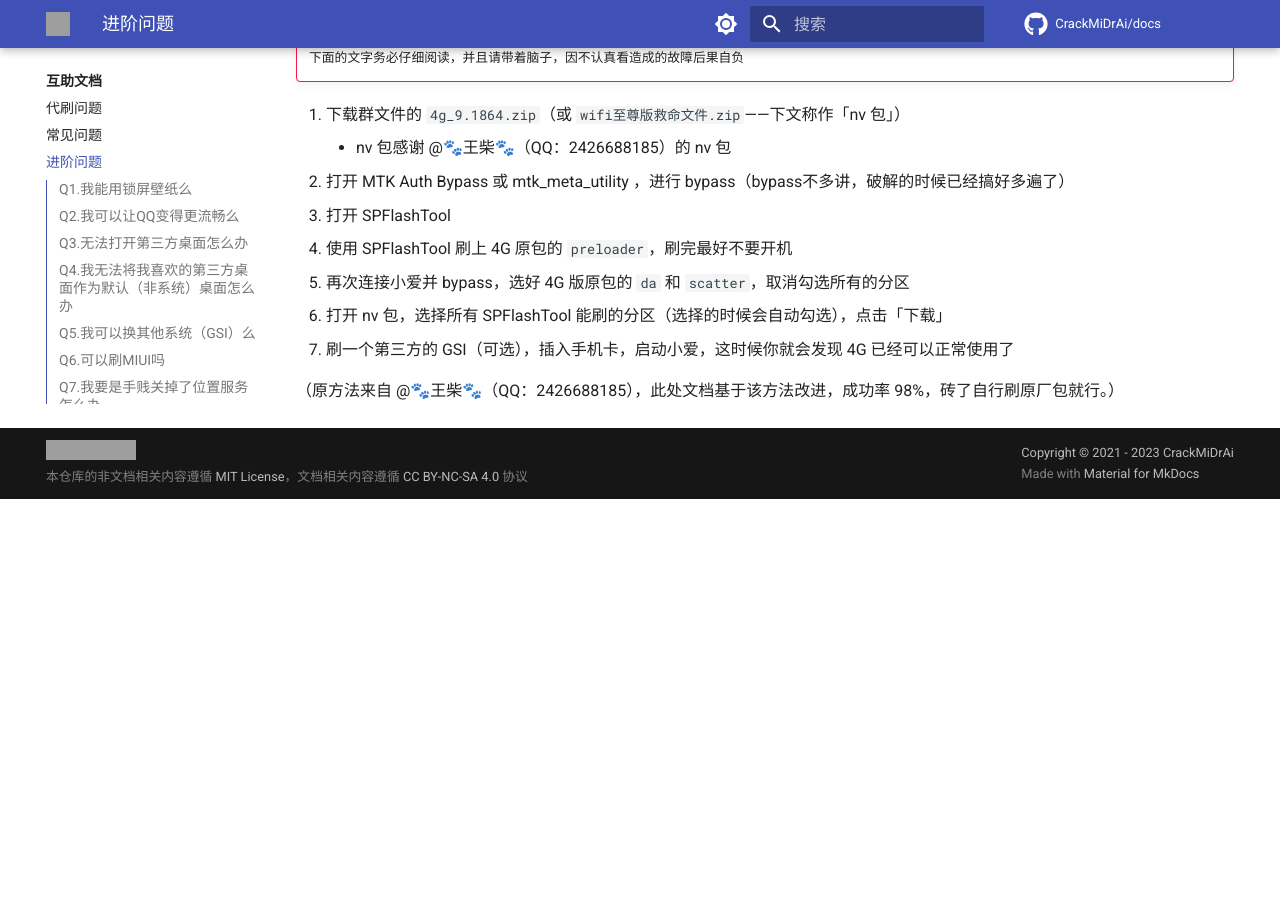
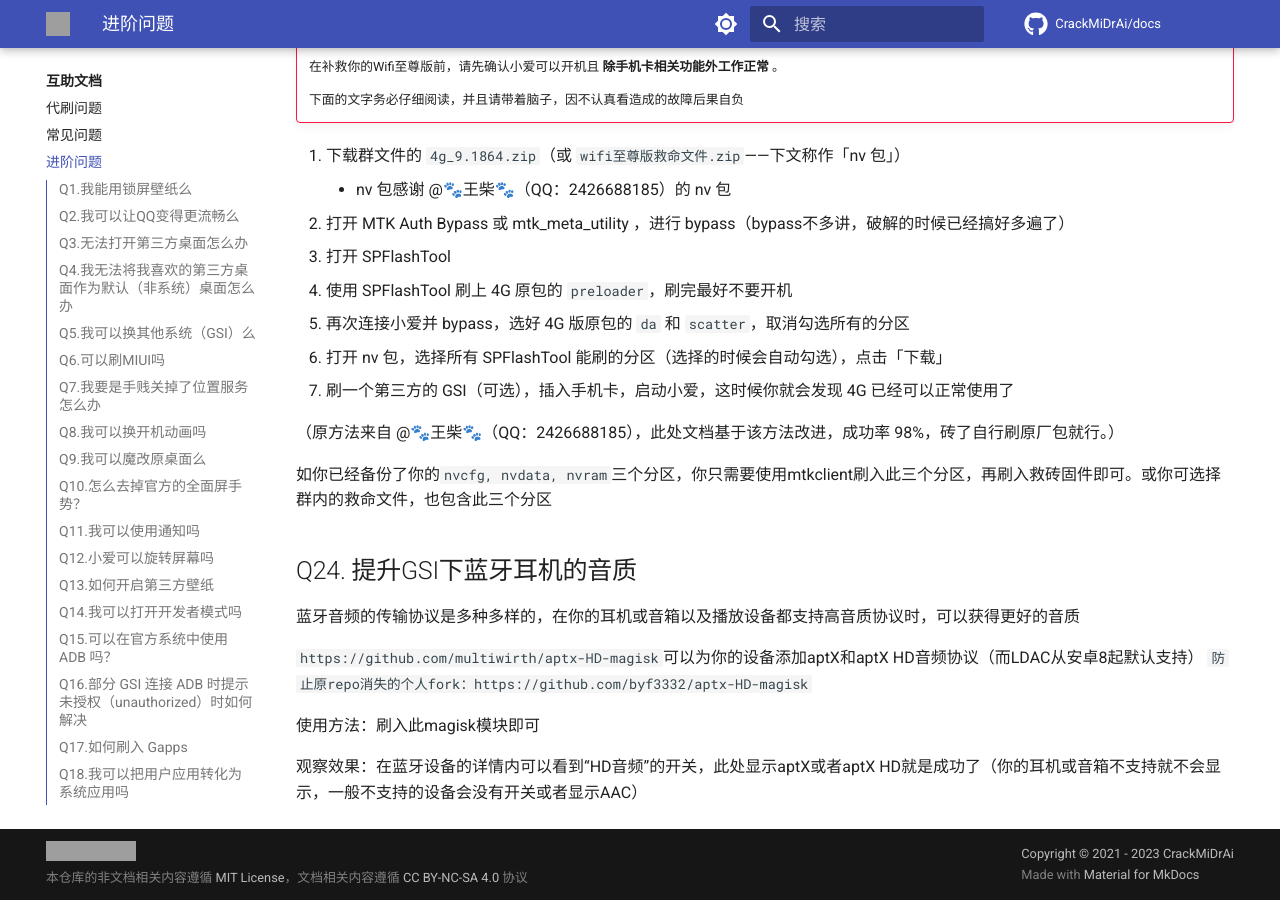
Before and after one commit to CrackMiDrAi/docs, an MkDocs documentation site: the page built from docs/互助文档/进阶问题.md, in a window 1280 px wide and 900 px high, scrolled down 8650 px. Built offline with MkDocs 1.6.1 and Material for MkDocs 9.7.7, drawn with Linux system fonts in a browser that asks for light colours; comment, search, counter and statistics services are not loaded; before the commit the page ends 9149 px from its top, so only the background shows below that; some of the changed text lies outside the part shown; grey boxes are pictures that could not be loaded.

Commit message:
Update 进阶问题.md
添加备份警告
添加Q24. 蓝牙耳机音质提升

```diff
--- a/docs/互助文档/进阶问题.md
+++ b/docs/互助文档/进阶问题.md
@@ -1,6 +1,8 @@
 # 进阶问题
 
 **不建议小白继续操作，变砖自己负责**
+
+!!! danger 注意 **在进行此部分的操作之前，务必备份好你的``nvcfg, nvdata,nvram``三个分区！**
 
 ## Q1.我能用锁屏壁纸么
 
@@ -281,3 +283,15 @@
 8. 刷一个第三方的 GSI（可选），插入手机卡，启动小爱，这时候你就会发现 4G 已经可以正常使用了
 
 （原方法来自 @🐾王柴🐾（QQ：2426688185），此处文档基于该方法改进，成功率 98%，砖了自行刷原厂包就行。）
+
+如你已经备份了你的``nvcfg, nvdata, nvram``三个分区，你只需要使用mtkclient刷入此三个分区，再刷入救砖固件即可。或你可选择群内的救命文件，也包含此三个分区
+
+## Q24. 提升GSI下蓝牙耳机的音质
+蓝牙音频的传输协议是多种多样的，在你的耳机或音箱以及播放设备都支持高音质协议时，可以获得更好的音质
+
+``https://github.com/multiwirth/aptx-HD-magisk``可以为你的设备添加aptX和aptX HD音频协议（而LDAC从安卓8起默认支持）
+``防止原repo消失的个人fork：https://github.com/byf3332/aptx-HD-magisk``
+
+使用方法：刷入此magisk模块即可
+
+观察效果：在蓝牙设备的详情内可以看到“HD音频”的开关，此处显示aptX或者aptX HD就是成功了（你的耳机或音箱不支持就不会显示，一般不支持的设备会没有开关或者显示AAC）
```
